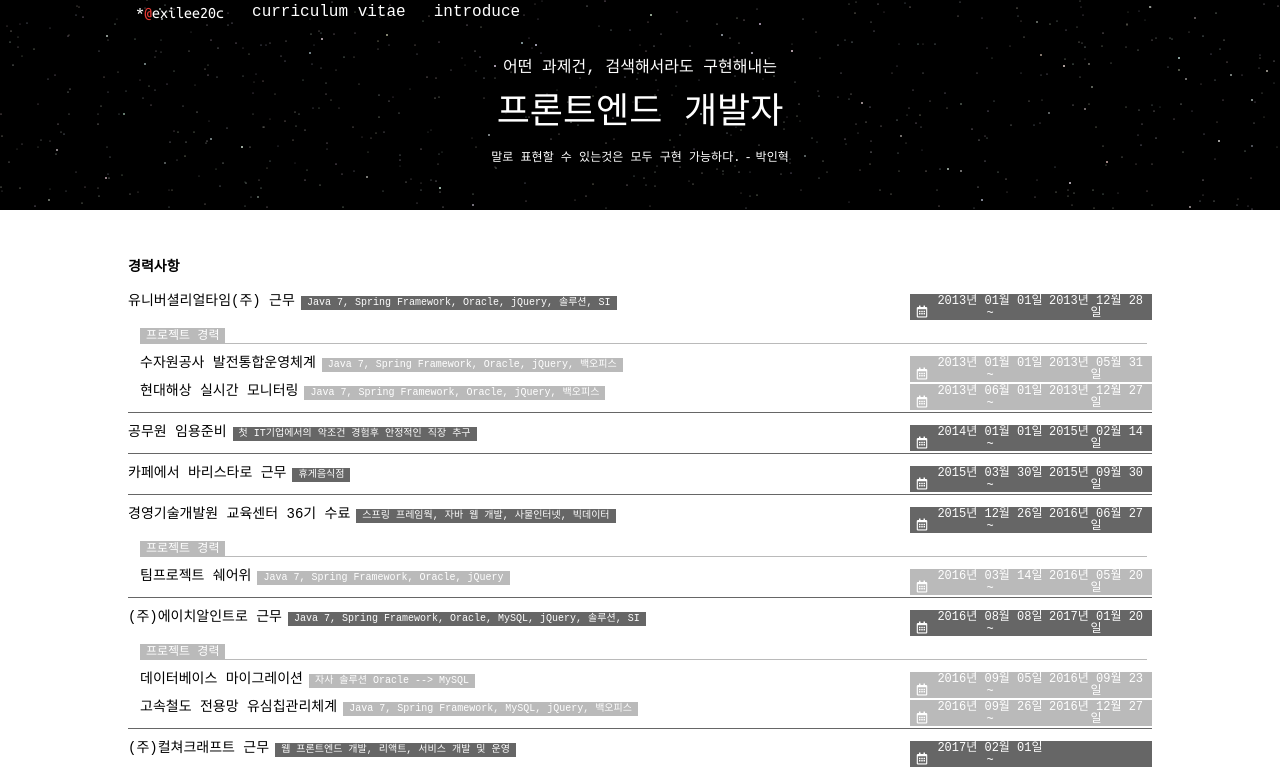
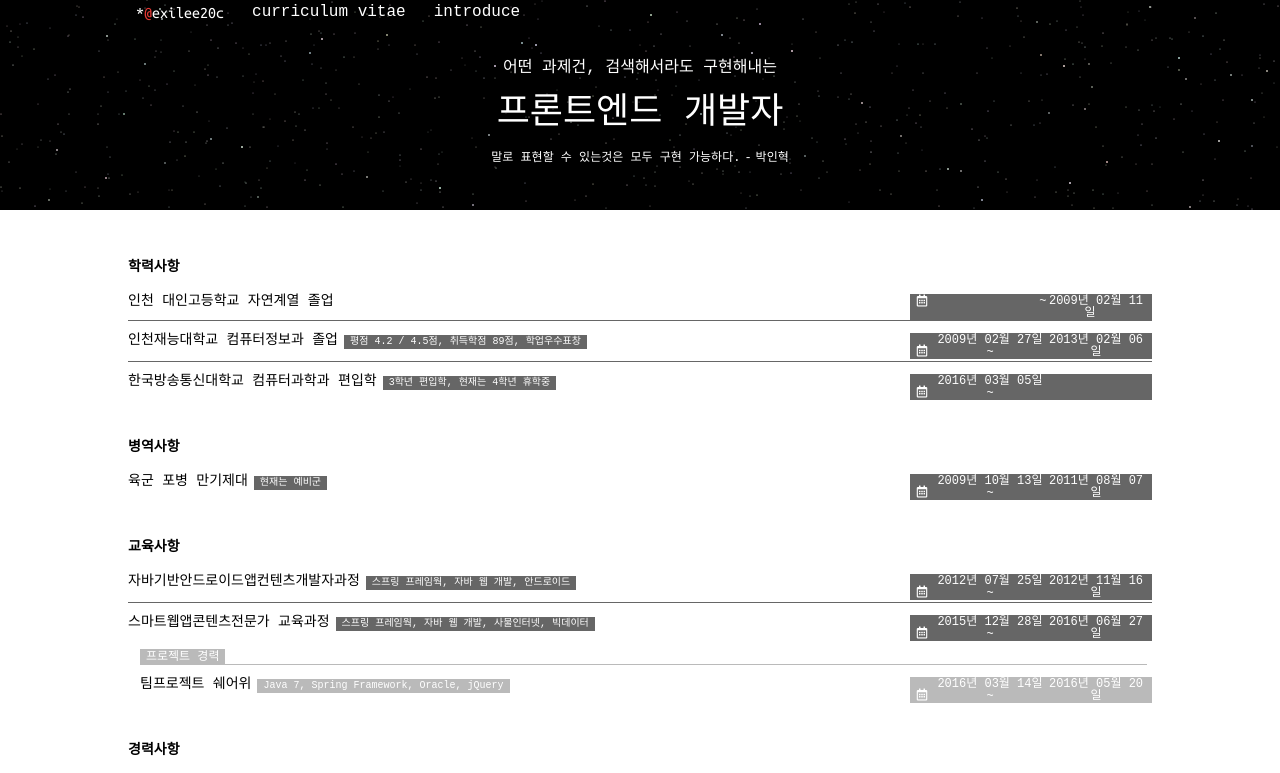
Before and after one commit to exilee20c/exilee20c.github.io, a React (Create React App) app: page / in a window 1280 px wide. Shown: the top 773 px of the page. Built offline with nearby package versions, Linux system fonts and the light colour scheme; a web font is replaced by a local one.

Commit message:
교육사항 추가

```diff
--- a/src/components/CurriculumVitae.js
+++ b/src/components/CurriculumVitae.js
@@ -192,29 +192,15 @@ const DUTY_INFO = {
   ]
 };
 
-const LISENCE_INFO = {
-  title: "자격사항",
-  list: [
-    {
-      title: "정보처리산업기사",
-      from: "2017년 05월 29일"
-    }
-  ]
-};
-
-const ACADEMY_INFO = {
-  title: "교육사항",
-  list: [
-    {
-      title: "정보처리산업기사",
-      from: "2017년 05월 29일"
-    }
-  ]
-};
-
 const CAREER_INFO = {
   title: "경력사항",
   list: [
+    {
+      title: "청년취업아카데미수료",
+      desc: "교육사항 : 자바기반안드로이드앱컨텐츠개발자과정",
+      from: "2012년 07월 25일",
+      to: "2012년 11월 16일"
+    },
     {
       title: "유니버셜리얼타임(주) 근무",
       desc: "Java 7, Spring Framework, Oracle, jQuery, 솔루션, SI",
@@ -248,18 +234,10 @@ const CAREER_INFO = {
       to: "2015년 09월 30일"
     },
     {
-      title: "경영기술개발원 교육센터 36기 수료",
-      desc: "스프링 프레임웍, 자바 웹 개발, 사물인터넷, 빅데이터",
-      from: "2015년 12월 26일",
-      to: "2016년 06월 27일",
-      project: [
-        {
-          title: "팀프로젝트 쉐어위",
-          desc: "Java 7, Spring Framework, Oracle, jQuery",
-          from: "2016년 03월 14일",
-          to: "2016년 05월 20일"
-        }
-      ]
+      title: "국비지원교육이수",
+      desc: "교육사항 : 스마트웹앱콘텐츠전문가 교육과정",
+      from: "2015년 12월 28일",
+      to: "2016년 06월 27일"
     },
     {
       title: "(주)에이치알인트로 근무",
@@ -296,6 +274,42 @@ const CAREER_INFO = {
           title: "빈플레이트 서비스 및 백오피스 개발",
           desc: "php 기반 REST API, 리액트",
           from: "2017년 06월 19일"
+        }
+      ]
+    }
+  ]
+};
+
+const LISENCE_INFO = {
+  title: "자격사항",
+  list: [
+    {
+      title: "정보처리산업기사",
+      from: "2017년 05월 29일"
+    }
+  ]
+};
+
+const ACADEMY_INFO = {
+  title: "교육사항",
+  list: [
+    {
+      title: "자바기반안드로이드앱컨텐츠개발자과정",
+      desc: "스프링 프레임웍, 자바 웹 개발, 안드로이드",
+      from: "2012년 07월 25일",
+      to: "2012년 11월 16일"
+    },
+    {
+      title: "스마트웹앱콘텐츠전문가 교육과정",
+      desc: "스프링 프레임웍, 자바 웹 개발, 사물인터넷, 빅데이터",
+      from: "2015년 12월 28일",
+      to: "2016년 06월 27일",
+      project: [
+        {
+          title: "팀프로젝트 쉐어위",
+          desc: "Java 7, Spring Framework, Oracle, jQuery",
+          from: "2016년 03월 14일",
+          to: "2016년 05월 20일"
         }
       ]
     }
@@ -358,19 +372,19 @@ function parseCategory(json_data) {
 
 class LandingPage extends Component {
   render() {
+    const EduInfo = parseCategory(EDU_INFO);
+    const DutyInfo = parseCategory(DUTY_INFO);
+    const AcademyInfo = parseCategory(ACADEMY_INFO);
     const CareerInfo = parseCategory(CAREER_INFO);
-    const EduInfo = parseCategory(EDU_INFO);
     const LisenceInfo = parseCategory(LISENCE_INFO);
-    const AcademyInfo = parseCategory(ACADEMY_INFO);
-    const DutyInfo = parseCategory(DUTY_INFO);
 
     return (
       <CurriculumWrap id="curriculum-vitae">
+        <EduInfo />
+        <DutyInfo />
+        <AcademyInfo />
         <CareerInfo />
-        <EduInfo />
         <LisenceInfo />
-        <AcademyInfo />
-        <DutyInfo />
       </CurriculumWrap>
     );
   }
```
Also changed, not shown: public/manifest.json, 1 other file (tests, documents, lock files or other folders).
